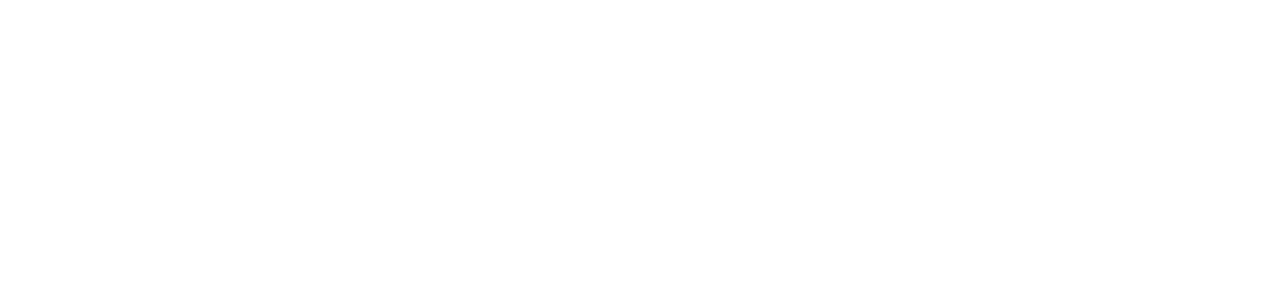
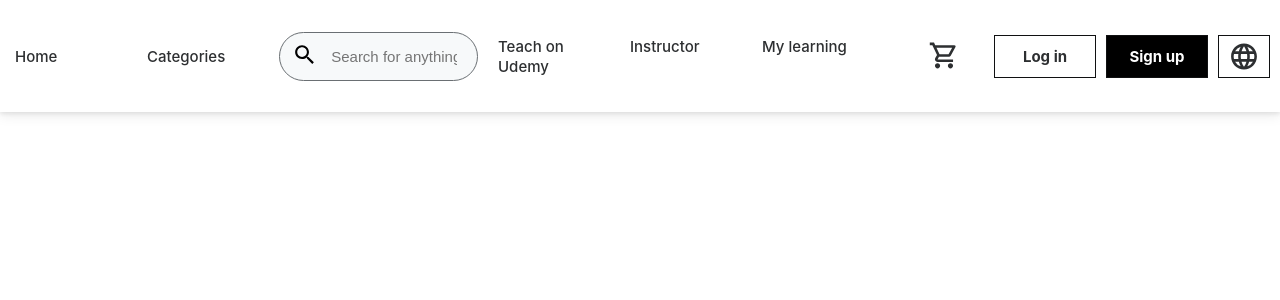
Before and after one commit to nqq203/udemy-app, a React (Create React App) app: page / in a window 1280 px wide. Shown: the top 300 px of the page. Built offline with nearby package versions, Linux system fonts and the light colour scheme.

Commit message:
add Header component

```diff
--- a/src/App.js
+++ b/src/App.js
@@ -1,9 +1,20 @@
-function App() {
+import React from 'react';
+import {
+  BrowserRouter,
+  Route,
+  Routes,
+} from "react-router-dom";
+import Header from './components/Header/Header';
+
+export default function App() {
   return (
-    <div className="App">
-
-    </div>
+    <BrowserRouter>
+      <Header />
+      <main>
+        <Routes>
+          <Route path="/" />
+        </Routes>
+      </main>
+    </BrowserRouter>
   );
 }
-
-export default App;
--- /dev/null
+++ b/src/components/Header/Header.css
@@ -0,0 +1,114 @@
+  @import url("../../index.css");
+
+  header {
+    display: flex;
+    width: 100%;
+    justify-content: space-around;
+    align-items: center;
+    padding: 20px 10px;
+    padding-left: 15px;
+    background-color: var(--color-white);
+    box-shadow: 0 2px 4px rgba(0, 0, 0, .08), 0 4px 12px rgba(0, 0, 0, .08);
+  }
+
+  nav ul {
+    list-style: none;
+    display: flex;
+    padding-left: 0;
+  }
+
+  nav ul li {
+    margin-right: calc(2rem - 20px);
+    width: 120px;
+  }
+
+  nav ul li a {
+    color: var(--color-gray-500);
+    text-decoration: none;
+    font-family: var(--font-stack-text);
+    font-weight: 500;
+    font-size: 15px;
+    min-width: 15px;
+    width: 15px;
+  }
+
+  nav ul li a:hover {
+    color: var(--color-blue-300);
+  }
+
+  .search-container {
+    position: relative;
+    display: flex;
+    align-items: center;
+    width: 40%;
+    margin-right: 20px;
+  }
+
+  input[type="text"] {
+    padding: 15px 20px;
+    border-radius: 30px;
+    width: 100%;
+    padding-left: 4vw;
+    font-size: 15px;
+    background-color: var(--color-gray-100);
+    border: 1px solid var(--color-gray-300);
+  }
+
+  .search-button {
+    padding: calc(1vw - 12px) calc(1vw - 17px);
+    cursor: pointer;
+    position: absolute;
+    left: 1vw;
+    background-color: var(--color-gray-100);
+    border: none;
+    border-radius: 50%;
+  }
+
+  div {
+    display: flex;
+    flex-direction: row;
+  }
+
+  .logo,
+  .language,
+  .shopping {
+    margin-left: 10px;
+    color: var(--color-gray-500);
+    text-decoration: none;
+    padding: 10px 15px;
+    border: 1px solid var(--color-gray-600);
+    line-height: 1.4;
+    font-size: 15px;
+    font-weight: 700;
+    text-align: center;
+    align-items: center;
+    width: 70px;
+  }
+
+  .logo:hover,
+  .language:hover {
+    background-color: var(--color-gray-150);
+  }
+
+  .language {
+    padding: 5px;
+    width: 40px;
+  }
+
+  .shopping {
+    padding: 5px;
+    border: none;
+  }
+
+  .shopping:hover {
+    color: var(--color-blue-300);
+  }
+
+  .signup {
+    background-color: black;
+    color: var(--color-white);
+  }
+
+  .signup:hover {
+    background-color: var(--color-gray-400);
+  }
--- /dev/null
+++ b/src/components/Header/Header.js
@@ -0,0 +1,32 @@
+import React from 'react';
+import { Link } from 'react-router-dom';
+import { SearchBar } from '../SearchBar/SearchBar';
+import "./Header.css";
+import { MdLanguage, MdOutlineShoppingCart} from "react-icons/md";
+
+const Header = () => (
+  <header>
+    <nav>
+      <ul>
+        <li><Link to="/">Home</Link></li>
+        <li><Link to="/courses">Categories</Link></li>
+      </ul>
+    </nav>
+    <SearchBar />
+    <nav>
+      <ul>
+        <li><Link to="/">Teach on Udemy</Link></li>
+        <li><Link to="/courses">Instructor</Link></li>
+        <li><Link to="/about">My learning</Link></li>
+      </ul>
+    </nav>
+    <div>
+      <MdOutlineShoppingCart size={31} className="shopping"/>
+      <Link to="/login" className="logo login">Log in</Link>
+      <Link to="/signup" className="logo signup">Sign up</Link>
+      <MdLanguage className="language" size={31}/>
+    </div>
+  </header>
+);
+
+export default Header;
--- /dev/null
+++ b/src/components/SearchBar/SearchBar.js
@@ -0,0 +1,10 @@
+import React from 'react';
+import { IoMdSearch } from "react-icons/io";
+
+
+export const SearchBar = () => (
+  <form className="search-container middle-nav">
+    <button type="submit" className="search-button"><IoMdSearch size={25}/></button>
+    <input type="text" placeholder="Search for anything" className="search-input"/>
+  </form>
+);
--- a/src/index.css
+++ b/src/index.css
@@ -1,13 +1,80 @@
 body {
+  box-sizing: border-box;
   margin: 0;
+  padding: 0;
   font-family: -apple-system, BlinkMacSystemFont, 'Segoe UI', 'Roboto', 'Oxygen',
     'Ubuntu', 'Cantarell', 'Fira Sans', 'Droid Sans', 'Helvetica Neue',
     sans-serif;
   -webkit-font-smoothing: antialiased;
   -moz-osx-font-smoothing: grayscale;
+  color: var(--color-gray-500);
 }
 
 code {
   font-family: source-code-pro, Menlo, Monaco, Consolas, 'Courier New',
     monospace;
 }
+
+
+:root {
+  --font-stack-heading-serif: SuisseWorks, Georgia, Times, 'Times New Roman', serif, 'Apple Color Emoji', 'Segoe UI Emoji', 'Segoe UI Symbol';
+  --font-stack-heading: 'Udemy Sans', -apple-system, BlinkMacSystemFont, Roboto, 'Segoe UI', Helvetica, Arial, sans-serif, 'Apple Color Emoji', 'Segoe UI Emoji', 'Segoe UI Symbol';
+  --font-stack-text: 'Udemy Sans', 'SF Pro Text', -apple-system, BlinkMacSystemFont, Roboto, 'Segoe UI', Helvetica, Arial, sans-serif, 'Apple Color Emoji', 'Segoe UI Emoji', 'Segoe UI Symbol';
+  --color-gray-600: #101112;
+  --color-gray-550: #1c1d1f;
+  --color-gray-500: #2d2f31;
+  --color-gray-400: #3e4143;
+  --color-gray-300: #6a6f73;
+  --color-gray-250: #9da3a7;
+  --color-gray-200: #d1d7dc;
+  --color-gray-150: #e4e8eb;
+  --color-gray-100: #f7f9fa;
+  --color-red-500: #612012;
+  --color-red-400: #b32d0f;
+  --color-red-300: #f4522d;
+  --color-red-250: #ef8e70;
+  --color-red-200: #fcbca0;
+  --color-red-150: #fbd5c4;
+  --color-red-100: #fbece9;
+  --color-blue-500: #180a3d;
+  --color-blue-400: #371783;
+  --color-blue-300: #5624d0;
+  --color-blue-250: #8072e6;
+  --color-blue-200: #c0c4fc;
+  --color-blue-150: #d8e0fb;
+  --color-blue-100: #eeeffc;
+  --color-indigo-500: var(--color-blue-500);
+  --color-indigo-400: var(--color-blue-400);
+  --color-indigo-300: var(--color-blue-300);
+  --color-indigo-200: var(--color-blue-200);
+  --color-indigo-100: var(--color-blue-100);
+  --color-orange-500: #4d3105;
+  --color-orange-400: #b4690e;
+  --color-orange-300: #f69c08;
+  --color-orange-250: #ebb152;
+  --color-orange-200: #f3ca8c;
+  --color-orange-150: #f7dfba;
+  --color-orange-100: #fcf5e8;
+  --color-yellow-500: #3d3c0a;
+  --color-yellow-400: #98961b;
+  --color-yellow-300: #e9e729;
+  --color-yellow-250: #eeec5d;
+  --color-yellow-200: #eceb98;
+  --color-yellow-150: #f3f2b8;
+  --color-yellow-100: #f9f9d7;
+  --color-green-500: #113731;
+  --color-green-400: #1e6055;
+  --color-green-300: #19a38c;
+  --color-green-250: #6cb1a5;
+  --color-green-200: #acd2cc;
+  --color-green-150: #cfe4e1;
+  --color-green-100: #f2f7f6;
+  --color-purple-500: #350c50;
+  --color-purple-400: #7325a3;
+  --color-purple-300: #a435f0;
+  --color-purple-250: #c377f6;
+  --color-purple-200: #e1b8fc;
+  --color-purple-150: #ebd3fc;
+  --color-purple-100: #f6eefc;
+  --color-white: #fff;
+}
```
Also changed, not shown: package.json (+7 -1 lines), src/index.js (+5 -6 lines), src/components/Footer/Footer.css (added), src/components/Footer/Footer.js (added), 1 other file (tests, documents, lock files or other folders).
